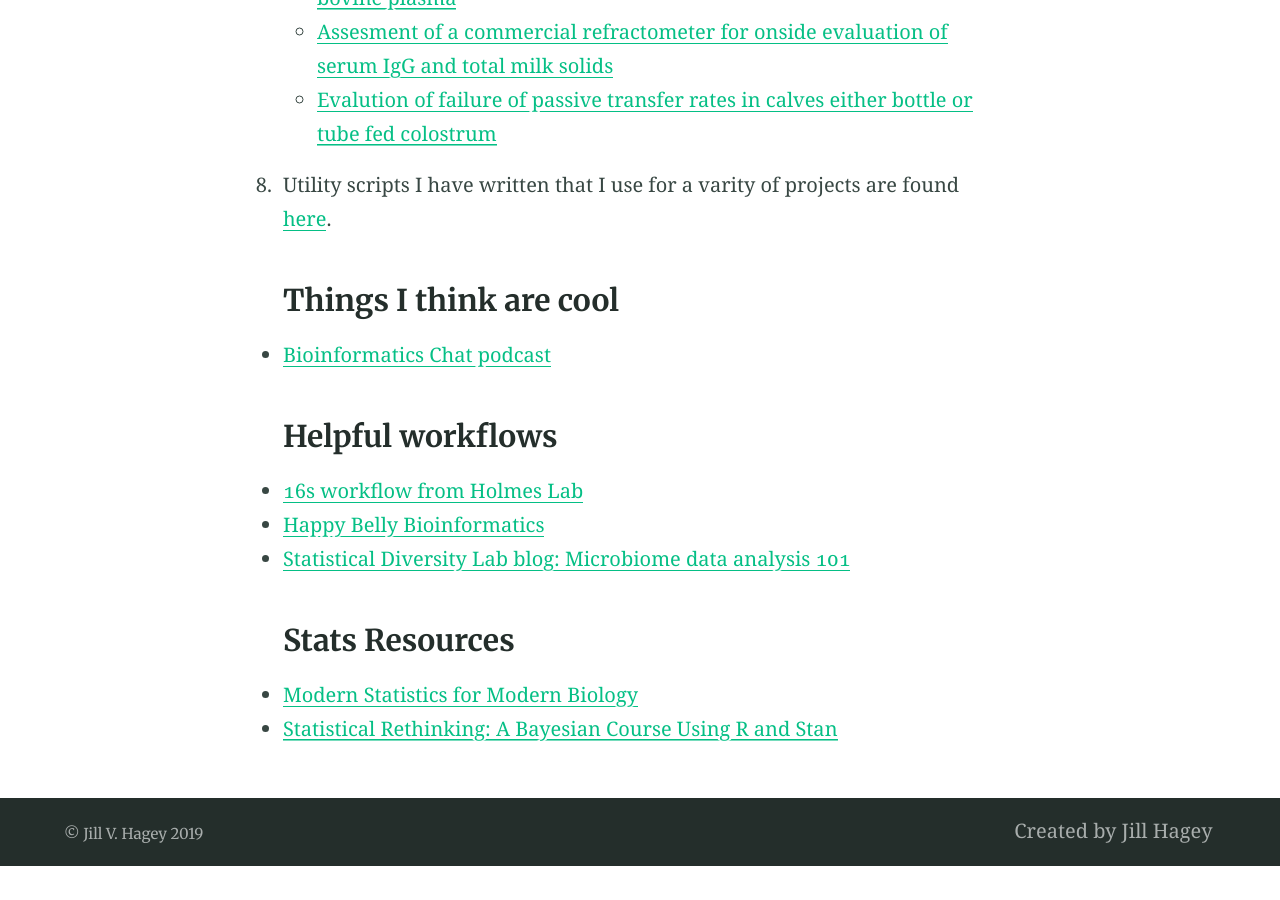
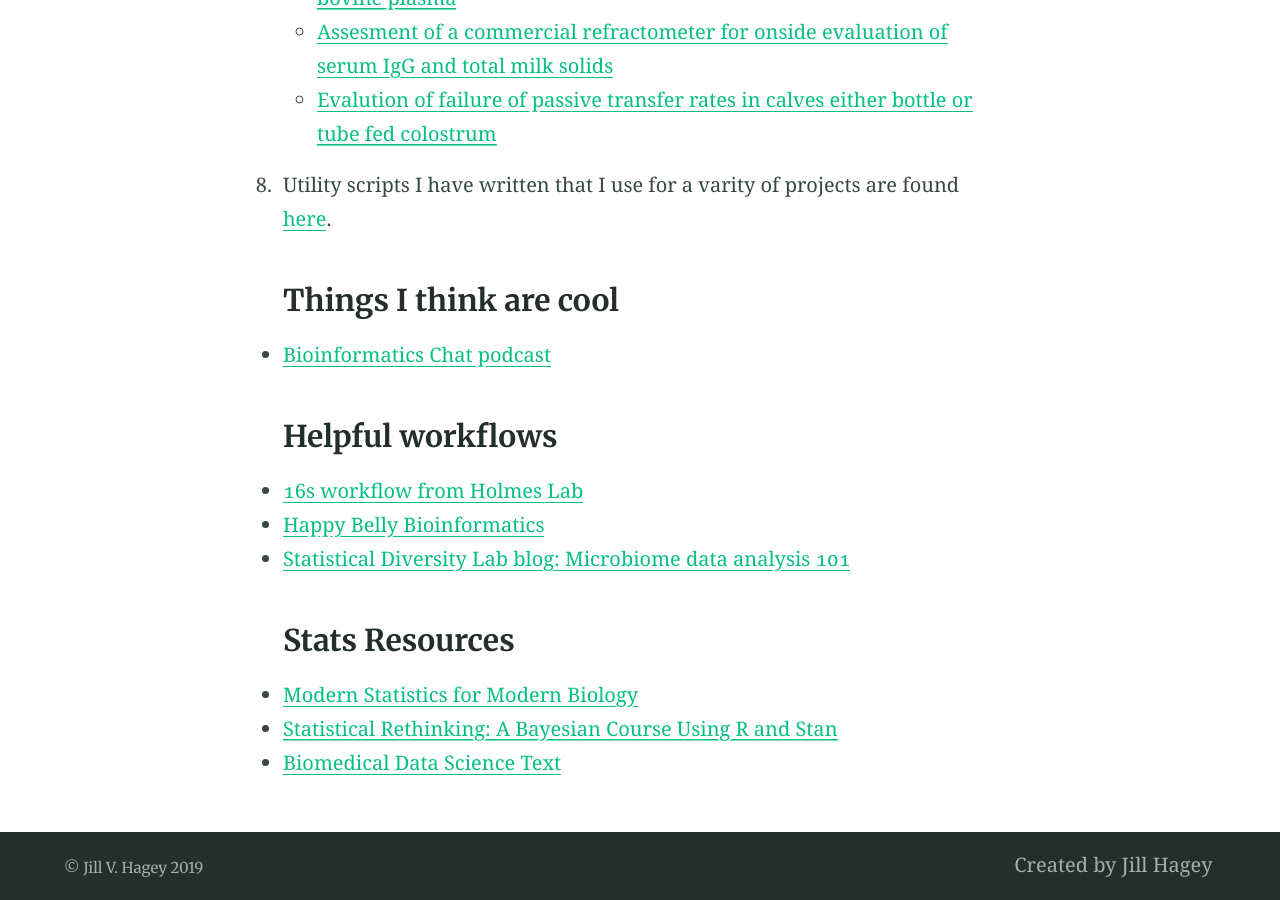
Before and after one commit to jvhagey/jvhagey.github.io, a Jekyll site: the page built from index.md, in a window 1280 px wide and 900 px high, scrolled down 1259 px. Built offline with Jekyll 4.4.1, drawn with Linux system fonts in a browser that asks for light colours; our own code applies the rules of GitHub Pages for plain Markdown files; before the commit the page ends 2125 px from its top, so only the background shows below that.

Commit message:
Update index.md

```diff
--- a/index.md
+++ b/index.md
@@ -39,3 +39,4 @@ Email: jvhagey@gmail.com
 ### Stats Resources
 - [Modern Statistics for Modern Biology](http://web.stanford.edu/class/bios221/book/introduction.html)
 - [Statistical Rethinking: A Bayesian Course Using R and Stan](https://github.com/rmcelreath/statrethinking_winter2019)
+- [Biomedical Data Science Text](http://genomicsclass.github.io/book/)
```
